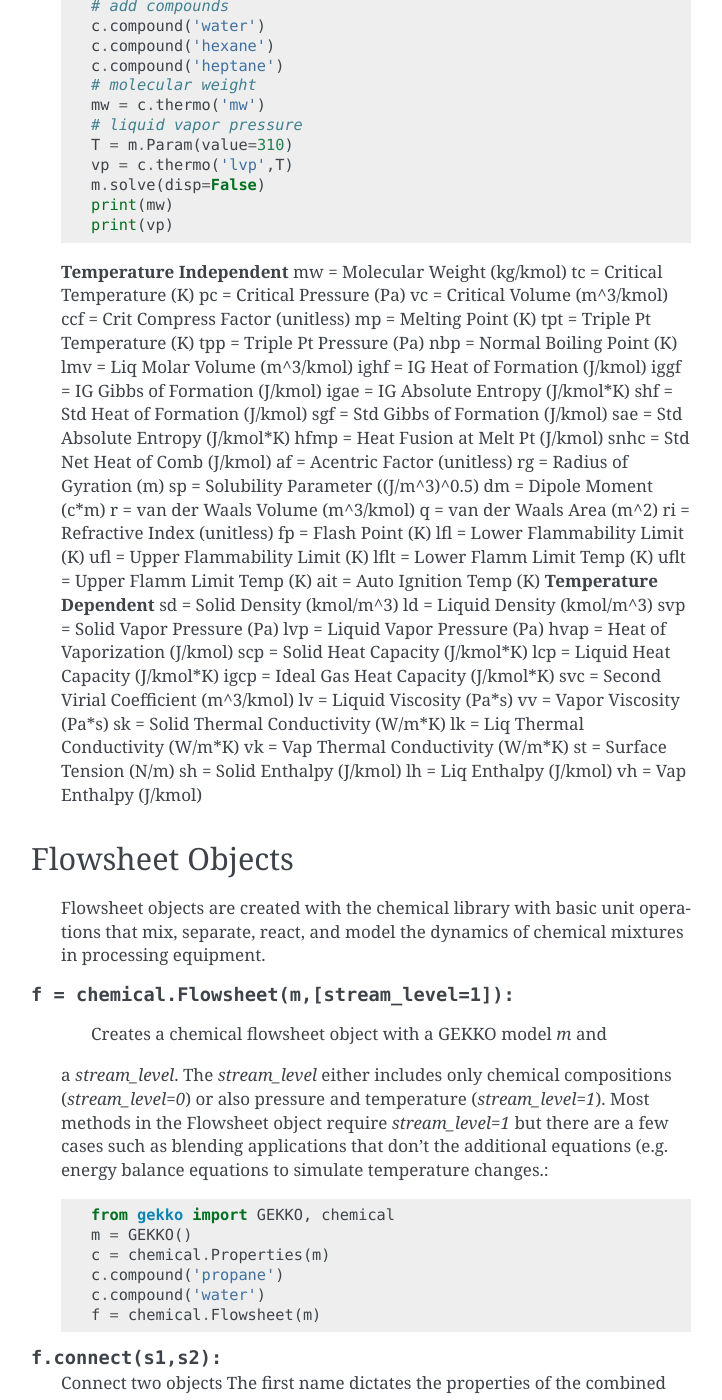
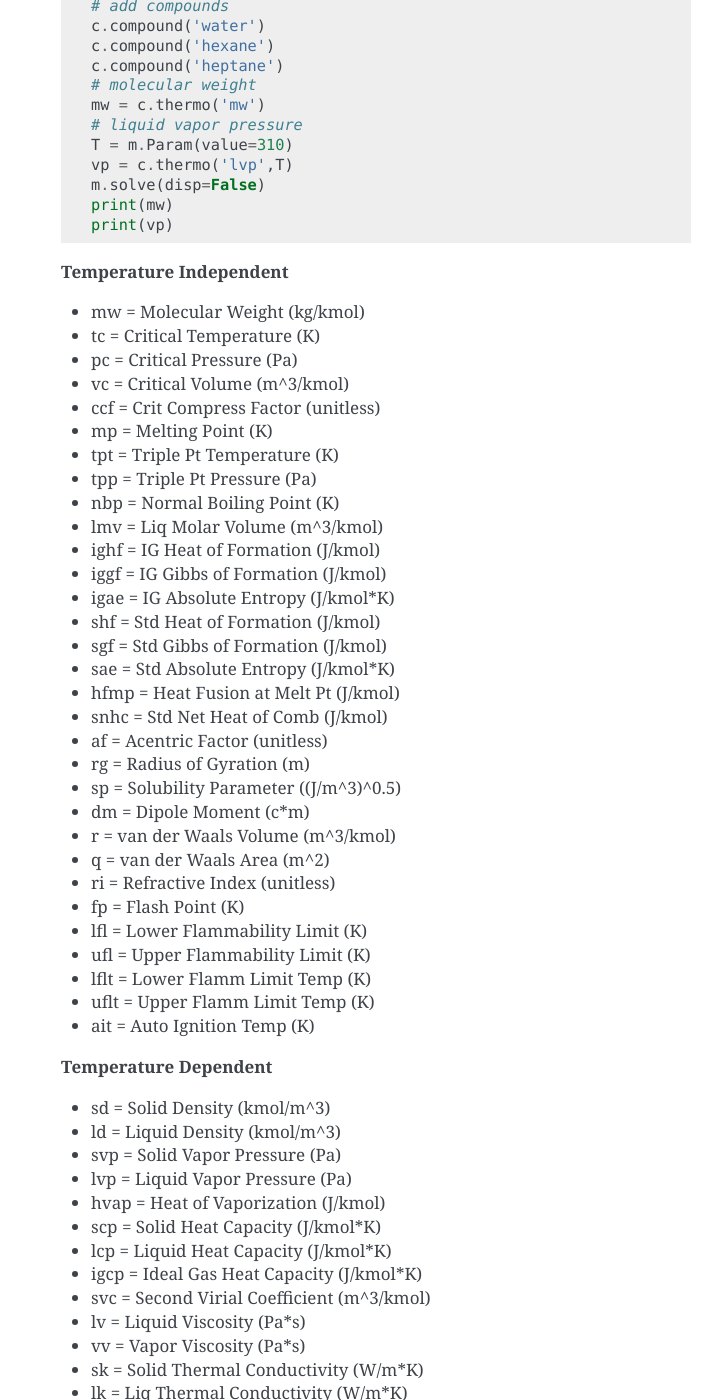
Before and after one commit to BYU-PRISM/GEKKO, a Sphinx documentation site: the page built from docs/chemical.rst, in a window 1280 px wide and 1400 px high, scrolled down 959 px. Shown: the whole window, without its empty margins (389-1111 px from the left). Built offline with Sphinx 7.4.7, drawn with Linux system fonts in a browser that asks for light colours; some of the changed text lies outside the part shown.

Commit message:
Update to Chemical documentation

```diff
--- a/docs/chemical.rst
+++ b/docs/chemical.rst
@@ -65,56 +65,59 @@ Thermodynamic Properties
        print(vp)
 
     **Temperature Independent**
-    mw   = Molecular Weight (kg/kmol)
-    tc   = Critical Temperature (K)
-    pc   = Critical Pressure (Pa)
-    vc   = Critical Volume (m^3/kmol)
-    ccf  = Crit Compress Factor (unitless)
-    mp   = Melting Point (K)
-    tpt  = Triple Pt Temperature (K)
-    tpp  = Triple Pt Pressure (Pa)
-    nbp  = Normal Boiling Point (K)
-    lmv  = Liq Molar Volume (m^3/kmol)
-    ighf = IG Heat of Formation (J/kmol)
-    iggf = IG Gibbs of Formation (J/kmol)
-    igae = IG Absolute Entropy (J/kmol*K)
-    shf  = Std Heat of Formation (J/kmol)
-    sgf  = Std Gibbs of Formation (J/kmol)
-    sae  = Std Absolute Entropy (J/kmol*K)
-    hfmp = Heat Fusion at Melt Pt (J/kmol)
-    snhc = Std Net Heat of Comb (J/kmol)
-    af   = Acentric Factor (unitless)
-    rg   = Radius of Gyration (m)
-    sp   = Solubility Parameter ((J/m^3)^0.5)
-    dm   = Dipole Moment (c*m)
-    r    = van der Waals Volume (m^3/kmol)
-    q    = van der Waals Area (m^2)
-    ri   = Refractive Index (unitless)
-    fp   = Flash Point (K)
-    lfl  = Lower Flammability Limit (K)
-    ufl  = Upper Flammability Limit (K)
-    lflt = Lower Flamm Limit Temp (K)
-    uflt = Upper Flamm Limit Temp (K)
-    ait  = Auto Ignition Temp (K)
+
+    * mw   = Molecular Weight (kg/kmol)
+    * tc   = Critical Temperature (K)
+    * pc   = Critical Pressure (Pa)
+    * vc   = Critical Volume (m^3/kmol)
+    * ccf  = Crit Compress Factor (unitless)
+    * mp   = Melting Point (K)
+    * tpt  = Triple Pt Temperature (K)
+    * tpp  = Triple Pt Pressure (Pa)
+    * nbp  = Normal Boiling Point (K)
+    * lmv  = Liq Molar Volume (m^3/kmol)
+    * ighf = IG Heat of Formation (J/kmol)
+    * iggf = IG Gibbs of Formation (J/kmol)
+    * igae = IG Absolute Entropy (J/kmol*K)
+    * shf  = Std Heat of Formation (J/kmol)
+    * sgf  = Std Gibbs of Formation (J/kmol)
+    * sae  = Std Absolute Entropy (J/kmol*K)
+    * hfmp = Heat Fusion at Melt Pt (J/kmol)
+    * snhc = Std Net Heat of Comb (J/kmol)
+    * af   = Acentric Factor (unitless)
+    * rg   = Radius of Gyration (m)
+    * sp   = Solubility Parameter ((J/m^3)^0.5)
+    * dm   = Dipole Moment (c*m)
+    * r    = van der Waals Volume (m^3/kmol)
+    * q    = van der Waals Area (m^2)
+    * ri   = Refractive Index (unitless)
+    * fp   = Flash Point (K)
+    * lfl  = Lower Flammability Limit (K)
+    * ufl  = Upper Flammability Limit (K)
+    * lflt = Lower Flamm Limit Temp (K)
+    * uflt = Upper Flamm Limit Temp (K)
+    * ait  = Auto Ignition Temp (K)
+
     **Temperature Dependent**
-    sd   = Solid Density (kmol/m^3)
-    ld   = Liquid Density (kmol/m^3)
-    svp  = Solid Vapor Pressure (Pa)
-    lvp  = Liquid Vapor Pressure (Pa)
-    hvap = Heat of Vaporization (J/kmol)
-    scp  = Solid Heat Capacity (J/kmol*K)
-    lcp  = Liquid Heat Capacity (J/kmol*K)
-    igcp = Ideal Gas Heat Capacity (J/kmol*K)
-    svc  = Second Virial Coefficient (m^3/kmol)
-    lv   = Liquid Viscosity (Pa*s)
-    vv   = Vapor Viscosity (Pa*s)
-    sk   = Solid Thermal Conductivity (W/m*K)
-    lk   = Liq Thermal Conductivity (W/m*K)
-    vk   = Vap Thermal Conductivity (W/m*K)
-    st   = Surface Tension (N/m)
-    sh   = Solid Enthalpy (J/kmol)
-    lh   = Liq Enthalpy (J/kmol)
-    vh   = Vap Enthalpy (J/kmol)
+
+    * sd   = Solid Density (kmol/m^3)
+    * ld   = Liquid Density (kmol/m^3)
+    * svp  = Solid Vapor Pressure (Pa)
+    * lvp  = Liquid Vapor Pressure (Pa)
+    * hvap = Heat of Vaporization (J/kmol)
+    * scp  = Solid Heat Capacity (J/kmol*K)
+    * lcp  = Liquid Heat Capacity (J/kmol*K)
+    * igcp = Ideal Gas Heat Capacity (J/kmol*K)
+    * svc  = Second Virial Coefficient (m^3/kmol)
+    * lv   = Liquid Viscosity (Pa*s)
+    * vv   = Vapor Viscosity (Pa*s)
+    * sk   = Solid Thermal Conductivity (W/m*K)
+    * lk   = Liq Thermal Conductivity (W/m*K)
+    * vk   = Vap Thermal Conductivity (W/m*K)
+    * st   = Surface Tension (N/m)
+    * sh   = Solid Enthalpy (J/kmol)
+    * lh   = Liq Enthalpy (J/kmol)
+    * vh   = Vap Enthalpy (J/kmol)
 
 Flowsheet Objects
 --------------
@@ -125,20 +128,20 @@ Flowsheet Objects
 
 .. py:class::	f = chemical.Flowsheet(m,[stream_level=1]):
 
-	Creates a chemical flowsheet object with a GEKKO model `m` and
-   a `stream_level`. The `stream_level` either includes only chemical
-   compositions (`stream_level=0`) or also pressure and temperature
-   (`stream_level=1`). Most methods in the Flowsheet object require
-   `stream_level=1` but there are a few cases such as blending
-   applications that don't the additional equations (e.g. energy
-   balance equations to simulate temperature changes.::
+	 Creates a chemical flowsheet object with a GEKKO model `m` and
+    a `stream_level`. The `stream_level` either includes only chemical
+    compositions (`stream_level=0`) or also pressure and temperature
+    (`stream_level=1`). Most methods in the Flowsheet object require
+    `stream_level=1` but there are a few cases such as blending
+    applications that don't the additional equations (e.g. energy
+    balance equations to simulate temperature changes.::
 
-      from gekko import GEKKO, chemical
-      m = GEKKO()
-      c = chemical.Properties(m)
-      c.compound('propane')
-      c.compound('water')
-      f = chemical.Flowsheet(m)
+       from gekko import GEKKO, chemical
+       m = GEKKO()
+       c = chemical.Properties(m)
+       c.compound('propane')
+       c.compound('water')
+       f = chemical.Flowsheet(m)
 
 .. py:classmethod::    f.connect(s1,s2):
 
@@ -149,12 +152,12 @@ Flowsheet Objects
 
    s2 = object or name of object 2 (string)::
 
-      from gekko import GEKKO, chemical
-      m = GEKKO()
-      c = chemical.Properties(m)
-      c.compound('propane')
-      c.compound('water')
-      f = chemical.Flowsheet(m)
-      mix = f.mixer()
-      spl = f.splitter()
-      f.connect(mix.outlet,spl.inlet)
+       from gekko import GEKKO, chemical
+       m = GEKKO()
+       c = chemical.Properties(m)
+       c.compound('propane')
+       c.compound('water')
+       f = chemical.Flowsheet(m)
+       mix = f.mixer()
+       spl = f.splitter()
+       f.connect(mix.outlet,spl.inlet)
```
